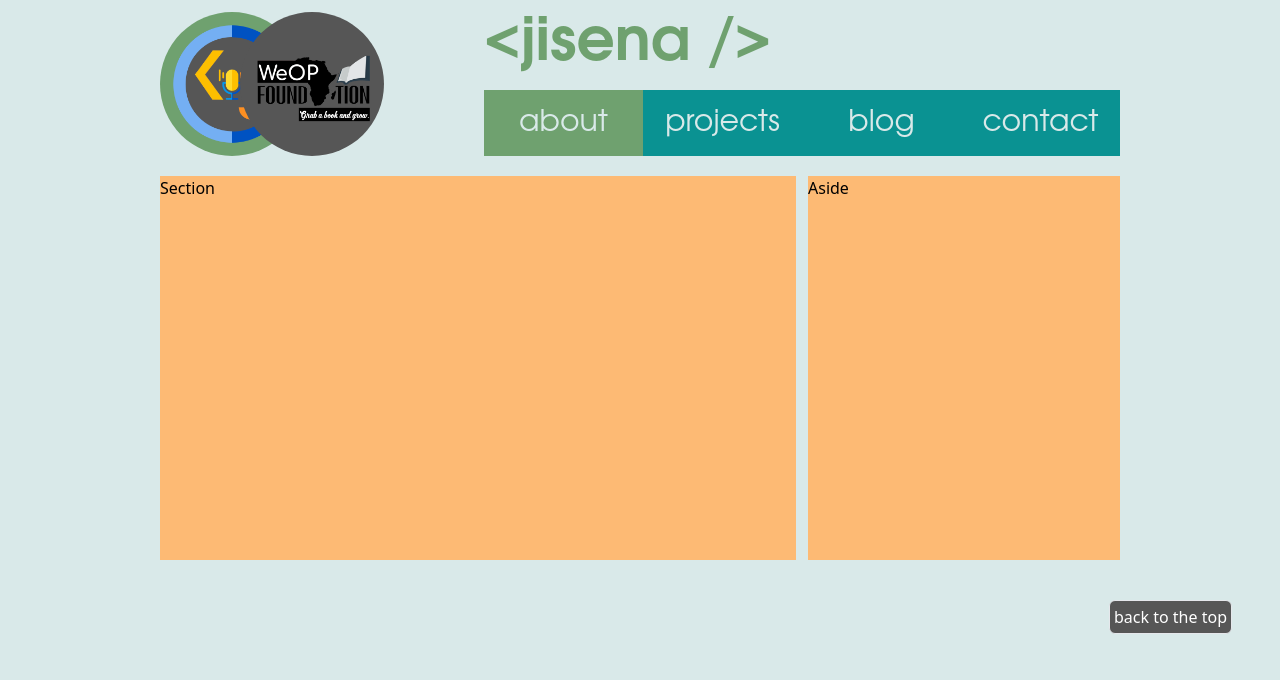
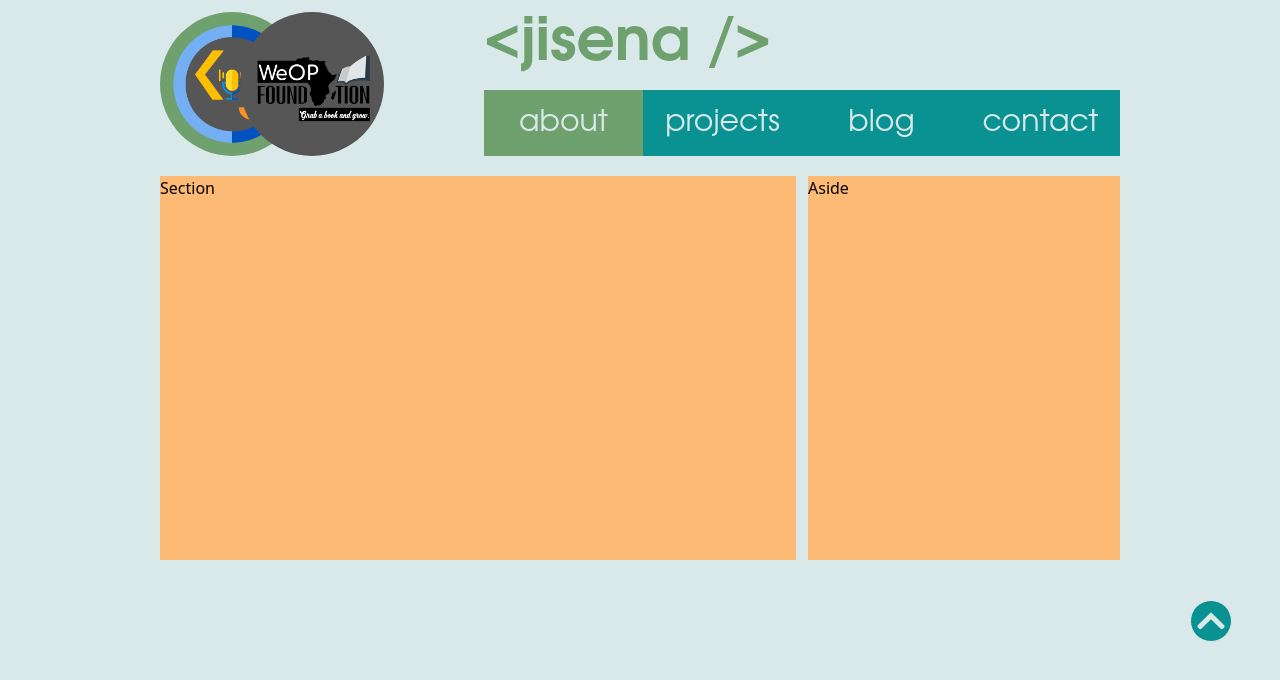
Before and after one commit to kimjisena/kimjisena.github.io, a React (Create React App) app: page / in a window 1280 px wide. Shown: the top 680 px of the page. Built offline with nearby package versions, Linux system fonts and the light colour scheme.

Commit message:
implement go-to-the-top button

```diff
--- a/package.json
+++ b/package.json
@@ -8,6 +8,7 @@
     "@testing-library/user-event": "^13.5.0",
     "react": "^18.1.0",
     "react-dom": "^18.1.0",
+    "react-icons": "^4.3.1",
     "react-scripts": "5.0.1",
     "web-vitals": "^2.1.4"
   },
--- a/src/components/Button.jsx
+++ b/src/components/Button.jsx
@@ -1,13 +1,15 @@
-import React, { Component } from 'react'
+import React, { Component } from 'react';
+import { FaChevronUp } from 'react-icons/fa';
 
 export default class Button extends Component {
   render() {
     return (
         <div className='fixed top-3/4 right-12
-                        bg-cool-black text-white border-[1px]
-                        rounded-md p-1
-                        hover:bg-cool-blue'>
-            <button>back to the top</button>
+                        bg-cool-blue text-cool-white border-[1px]
+                        rounded-full p-1
+                        hover:bg-cooler-blue'>
+
+                          <FaChevronUp className='w-8 h-8'/>
         </div>
     )
   }
```
Also changed, not shown: 1 other file (tests, documents, lock files or other folders).
